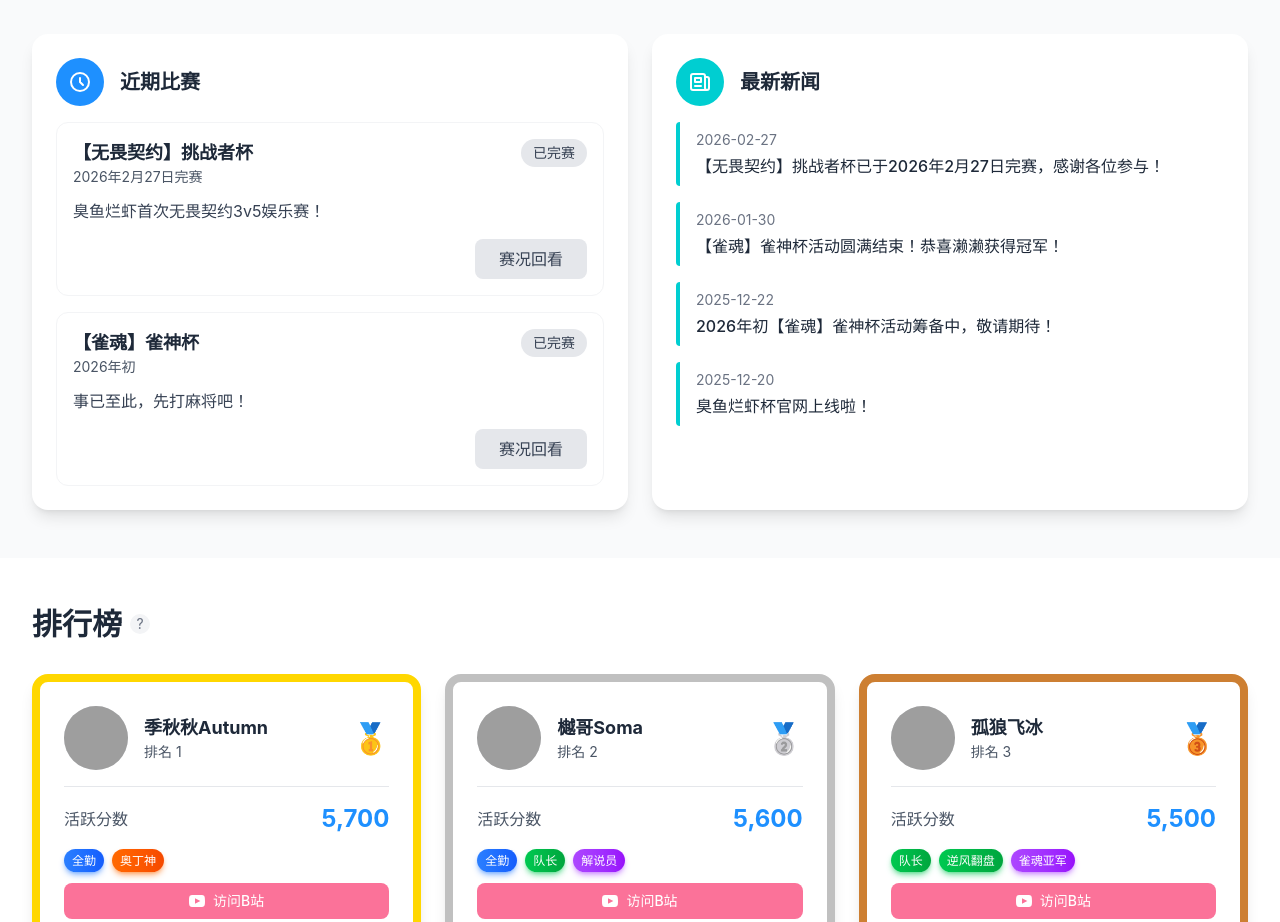
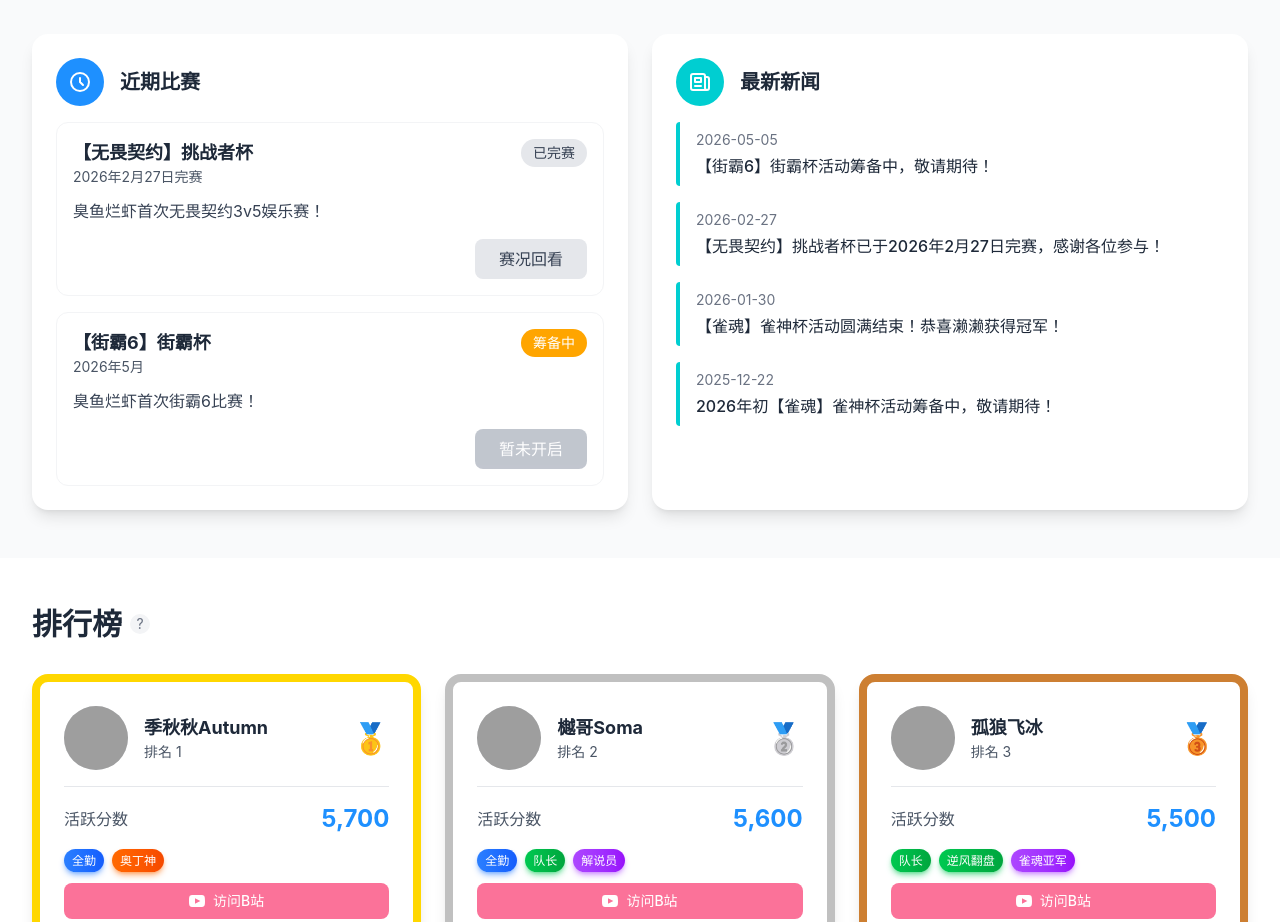
Before and after one commit to somali0128/sscup, a React (Vite) app: page / in a window 1280 px wide. Shown: the part 806-1728 px from the top of the page. Built offline with nearby package versions, Linux system fonts and the light colour scheme; grey boxes are pictures that could not be loaded; a web font is replaced by a local one.

Commit message:
update news status

```diff
--- a/src/data/mockData.js
+++ b/src/data/mockData.js
@@ -2,7 +2,7 @@
 
 export const recentMatches = [
   {
-    id: 1,
+    id: 2,
     title: '【无畏契约】挑战者杯',
     date: '2026年2月27日完赛',
     description: '臭鱼烂虾首次无畏契约3v5娱乐赛！',
@@ -10,16 +10,21 @@ export const recentMatches = [
     actionHref: 'https://www.bilibili.com/video/BV1p5ABzMEtg/',
   },
   {
-    id: 2,
-    title: '【雀魂】雀神杯',
-    date: '2026年初',
-    description: '事已至此，先打麻将吧！',
-    status: '已完赛',
-    actionHref: '/mahjong-cup-registration',
+    id: 1,
+    title: '【街霸6】街霸杯',
+    date: '2026年5月',
+    description: '臭鱼烂虾首次街霸6比赛！',
+    status: '筹备中',
+    actionHref: '#',
   },
 ];
 
 export const latestNews = [
+  {
+    id: 1,
+    date: '2026-05-05',
+    content: '【街霸6】街霸杯活动筹备中，敬请期待！',
+  },
   {
     id: 1,
     date: '2026-02-27',
@@ -34,11 +39,6 @@ export const latestNews = [
     id: 3,
     date: '2025-12-22',
     content: '2026年初【雀魂】雀神杯活动筹备中，敬请期待！',
-  },
-  {
-    id: 4,
-    date: '2025-12-20',
-    content: '臭鱼烂虾杯官网上线啦！',
   },
 ];
 
```
